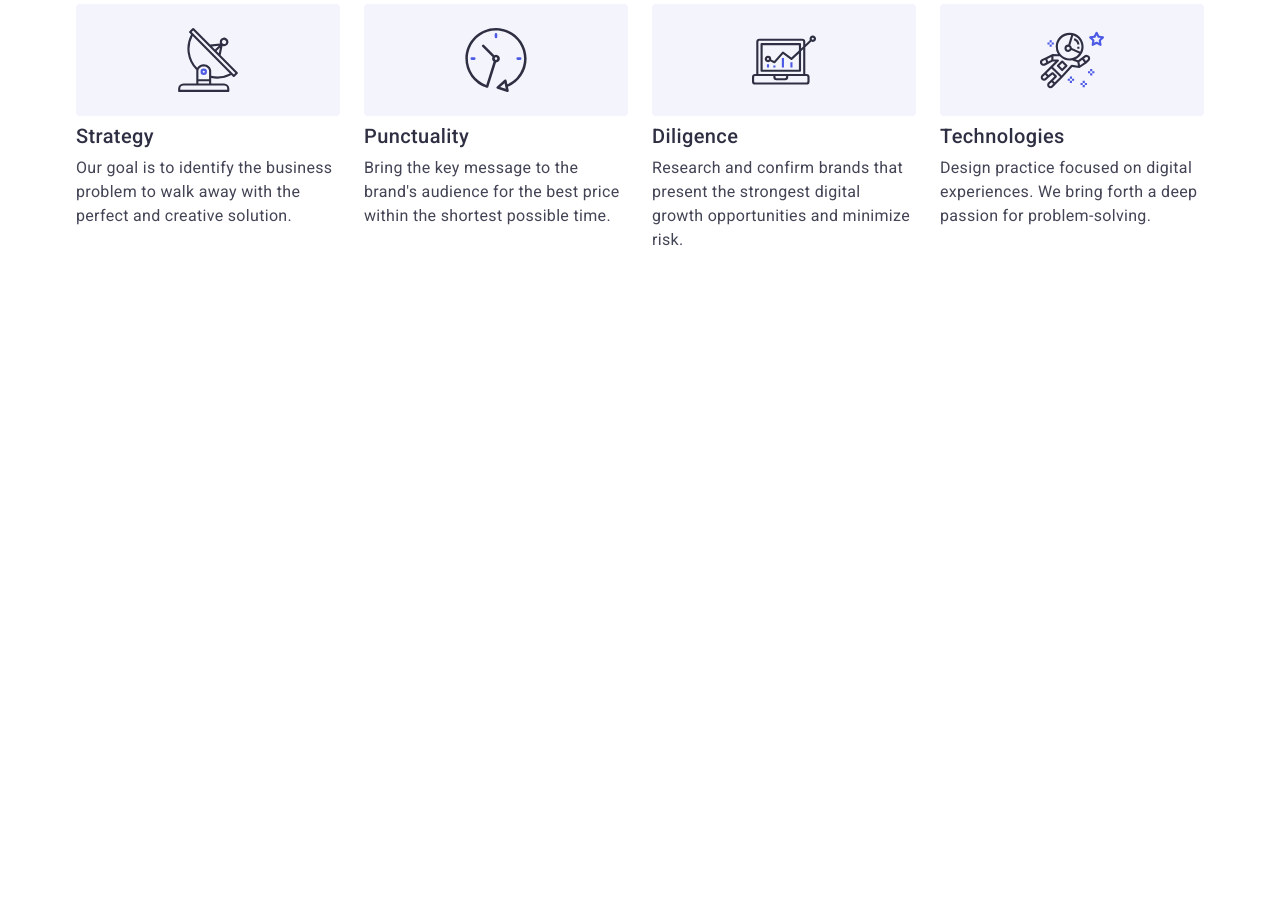
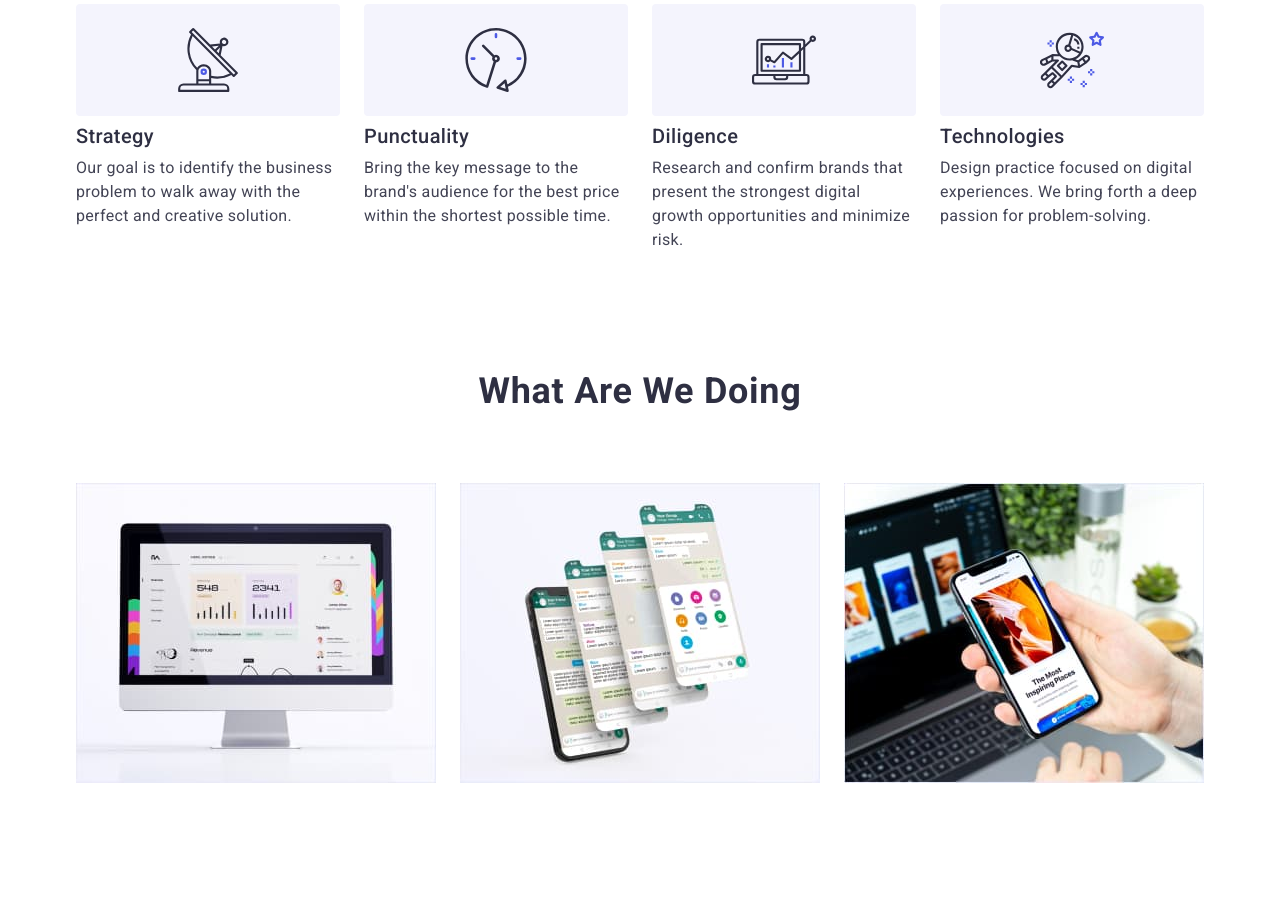
Before and after one commit to NatolokaS/goit-markup-hw-07, a plain HTML site: page index.html in a window 1280 px wide. Shown: the part 789-1692 px from the top of the page. Before the commit the page ends 1161 px from the top, so only its background shows below. Drawn offline with nearby package versions, Linux system fonts and the light colour scheme.

Commit message:
section-what-are-we-doing

```diff
--- a/css/styles.css
+++ b/css/styles.css
@@ -667,14 +667,41 @@ img {
 
 /* ============ Section About ============= */
 /* =======Section What are we doing ======== */
-/*
+
 @media screen and (max-width: 1157px) {
   .services {
     display: none;
   }
-} */
+}
 
+@media screen and (min-width: 1158px) {
+  .services {
+    padding-bottom: 120px;
+  }
+
+  .title {
+    font-weight: 700;
+    font-size: 36px;
+    text-align: center;
+    letter-spacing: 0.02em;
+    text-transform: capitalize;
+    color: var(--color-dark);
+    margin-bottom: 72px;
+    line-height: 1.1;
+  }
+
+  .list-services {
+    gap: 24px;
+    display: flex;
+    align-items: center;
+  }
+
+  .service-item {
+    width: calc((100% - 48px) / 3);
+  }
+}
 /* =======Section What are we doing ======== */
+/* ============ Section Our Team ============ */
 
 /* ============ Section Our Team ============ */
 /* =========== Section Customers ============ */
--- a/index.html
+++ b/index.html
@@ -191,7 +191,7 @@
         </div>
       </section>
       <!-- Section What are we doing -->
-      <!-- <section class="services">
+      <section class="services">
         <div class="container">
           <h2 class="title">What are we doing</h2>
           <ul class="list-services list">
@@ -224,7 +224,7 @@
             </li>
           </ul>
         </div>
-      </section> -->
+      </section>
       <!-- Section Our Team -->
       <!-- <section class="team-company">
         <div class="container">
```
